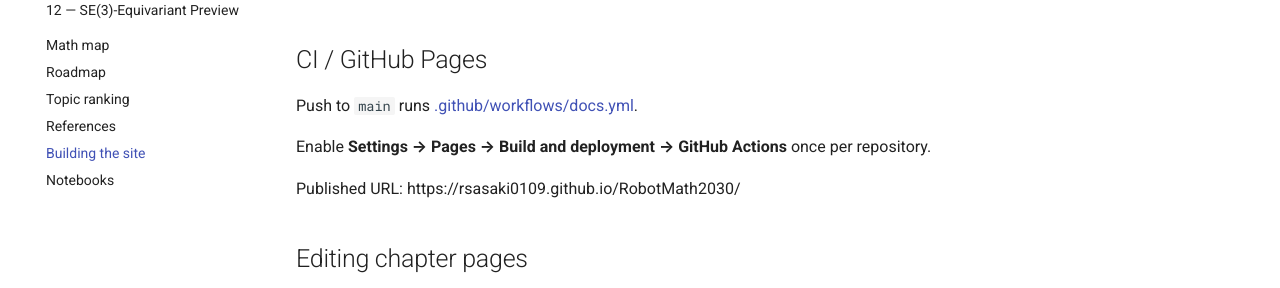
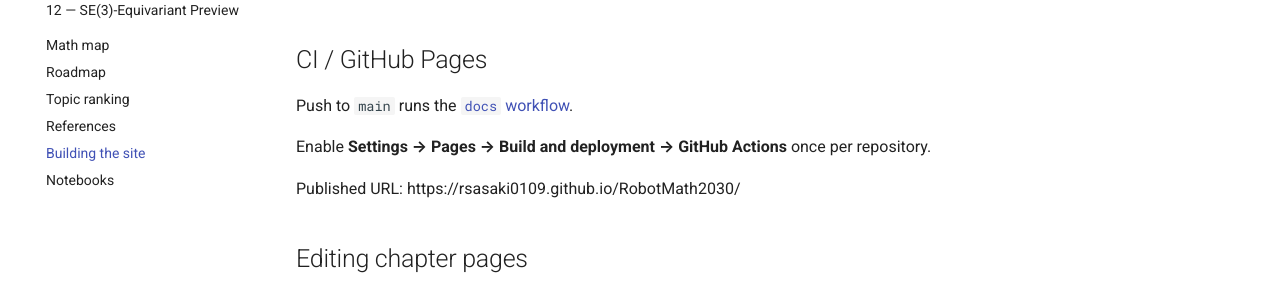
Before and after one commit to rsasaki0109/RobotMath2030, an MkDocs documentation site: the page built from docs/building.md, in a window 1280 px wide and 1044 px high. Shown: the part 587-875 px from the top of the window. Built offline with MkDocs 1.6.1 and Material for MkDocs 9.7.7, drawn with Linux system fonts in a browser that asks for light colours; comment, search, counter and statistics services are not loaded.

Commit message:
Fix MkDocs strict mode warnings for external doc links.

```diff
--- a/docs/building.md
+++ b/docs/building.md
@@ -22,7 +22,7 @@ Output: `site/`
 
 ## CI / GitHub Pages
 
-Push to `main` runs [.github/workflows/docs.yml](../.github/workflows/docs.yml).
+Push to `main` runs the [`docs` workflow](https://github.com/rsasaki0109/RobotMath2030/blob/main/.github/workflows/docs.yml).
 
 Enable **Settings → Pages → Build and deployment → GitHub Actions** once per repository.
 
```
